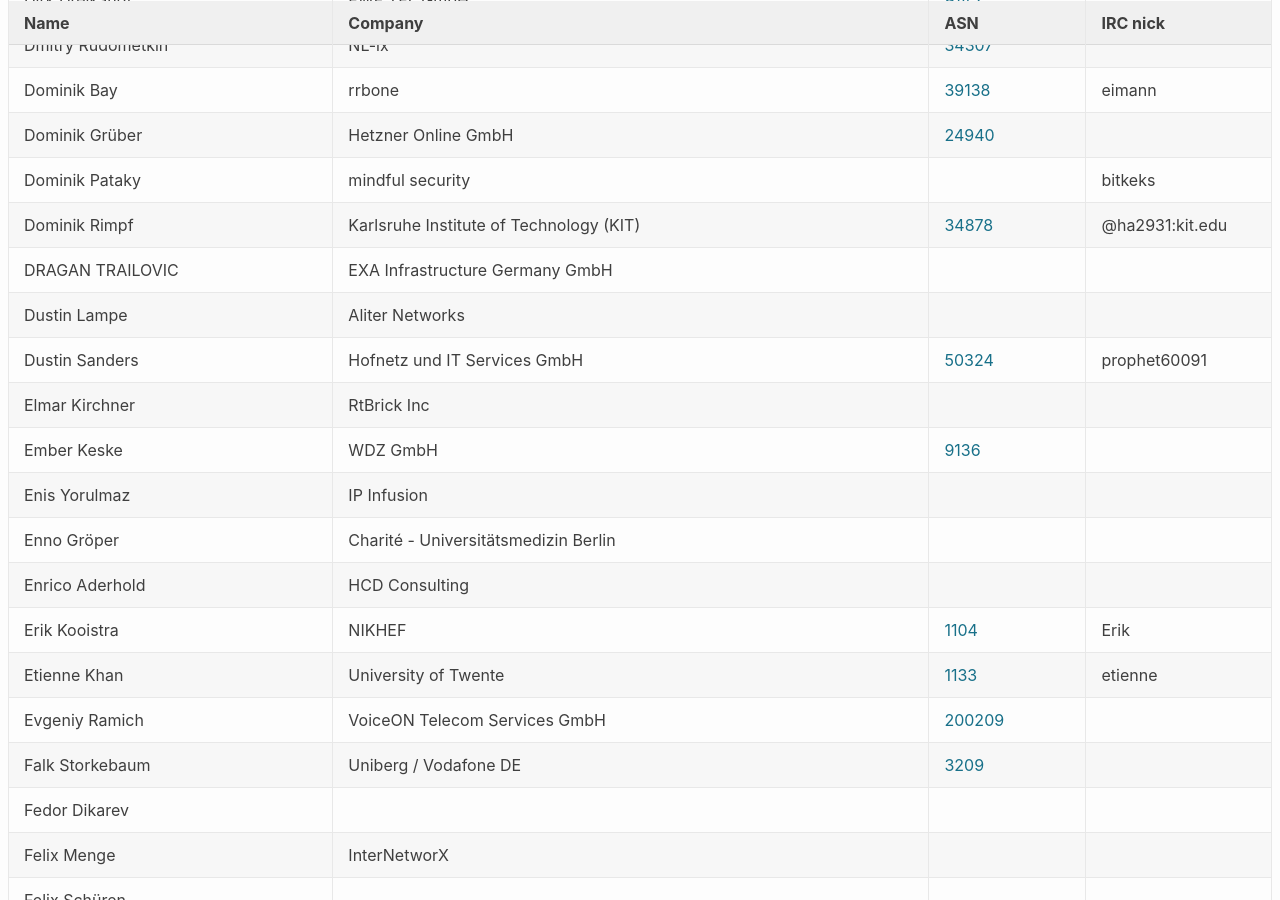
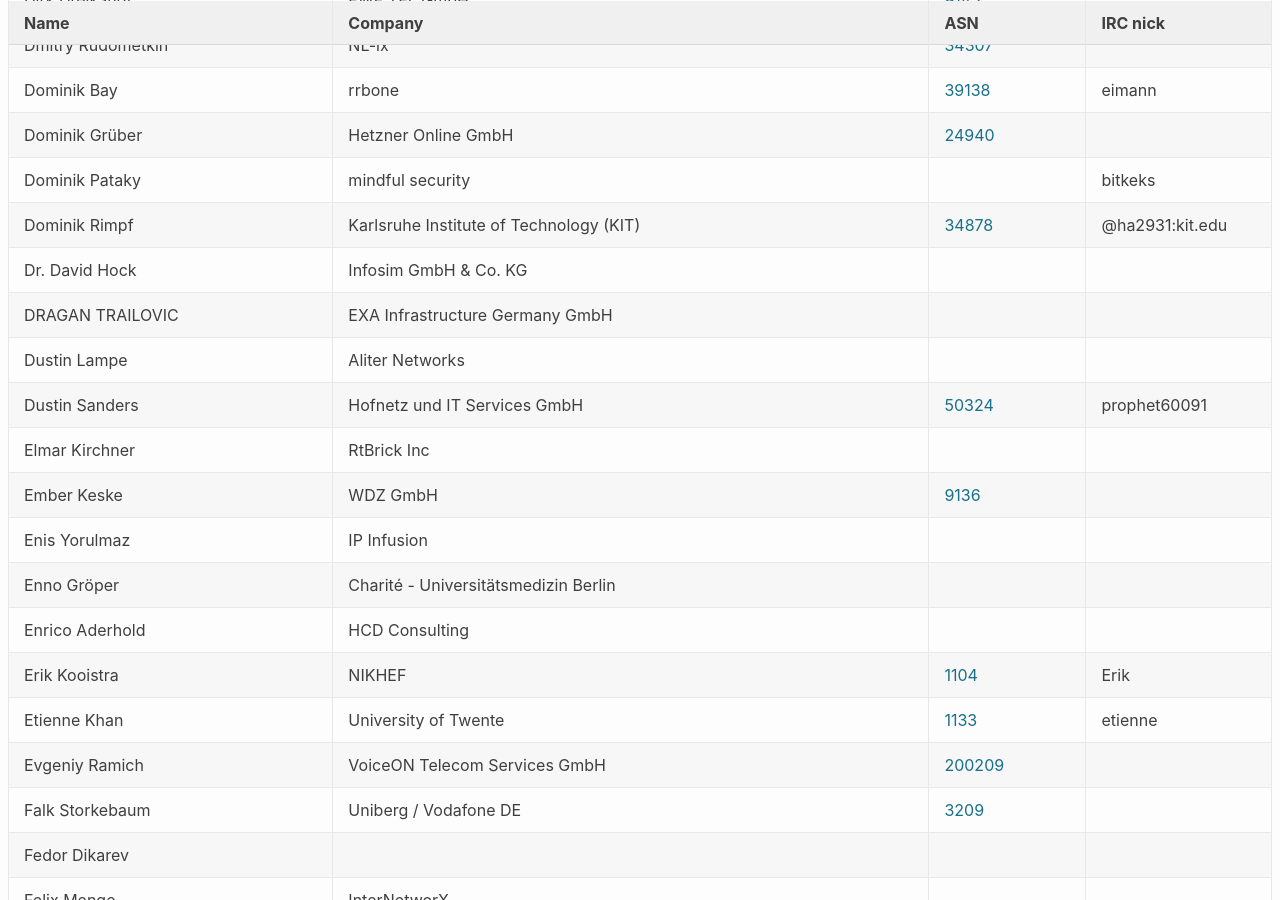
Before and after one commit to denog/pretix-attendeelist, a Jekyll site: the page built from denog15/index.md, in a window 1280 px wide and 900 px high, scrolled down 5149 px. Built offline with Jekyll 4.4.1, drawn with Linux system fonts in a browser that asks for light colours.

Commit message:
Latest data: Thu Nov 16 13:31:15 UTC 2023

```diff
--- a/_data/attendees_denog15_onsite.json
+++ b/_data/attendees_denog15_onsite.json
@@ -702,6 +702,12 @@
     "asn": null
   },
   {
+    "name": "Dr. David Hock",
+    "company": "Infosim GmbH & Co. KG",
+    "irc": null,
+    "asn": null
+  },
+  {
     "name": "Dustin Lampe",
     "company": "Aliter Networks",
     "irc": null,
```
